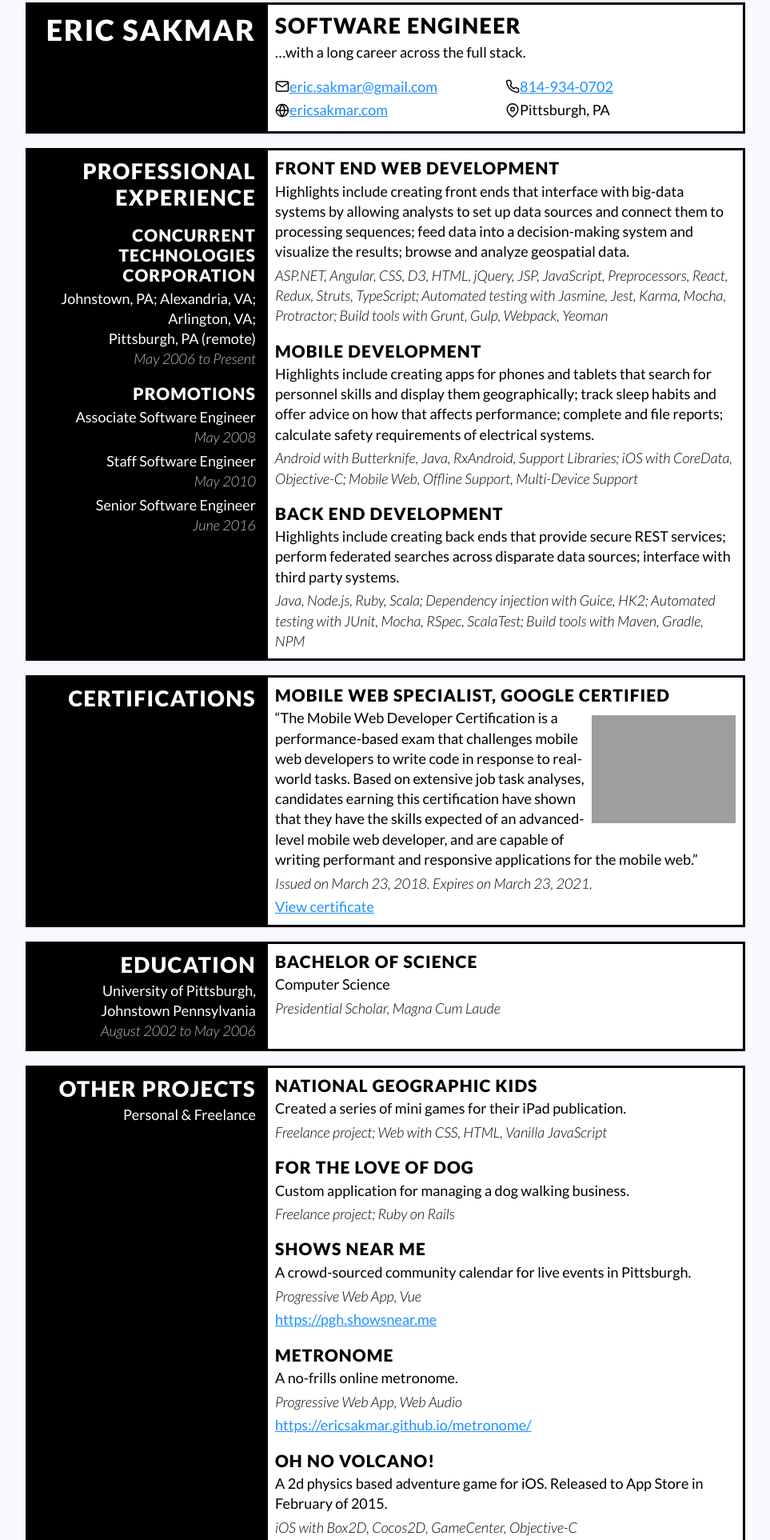
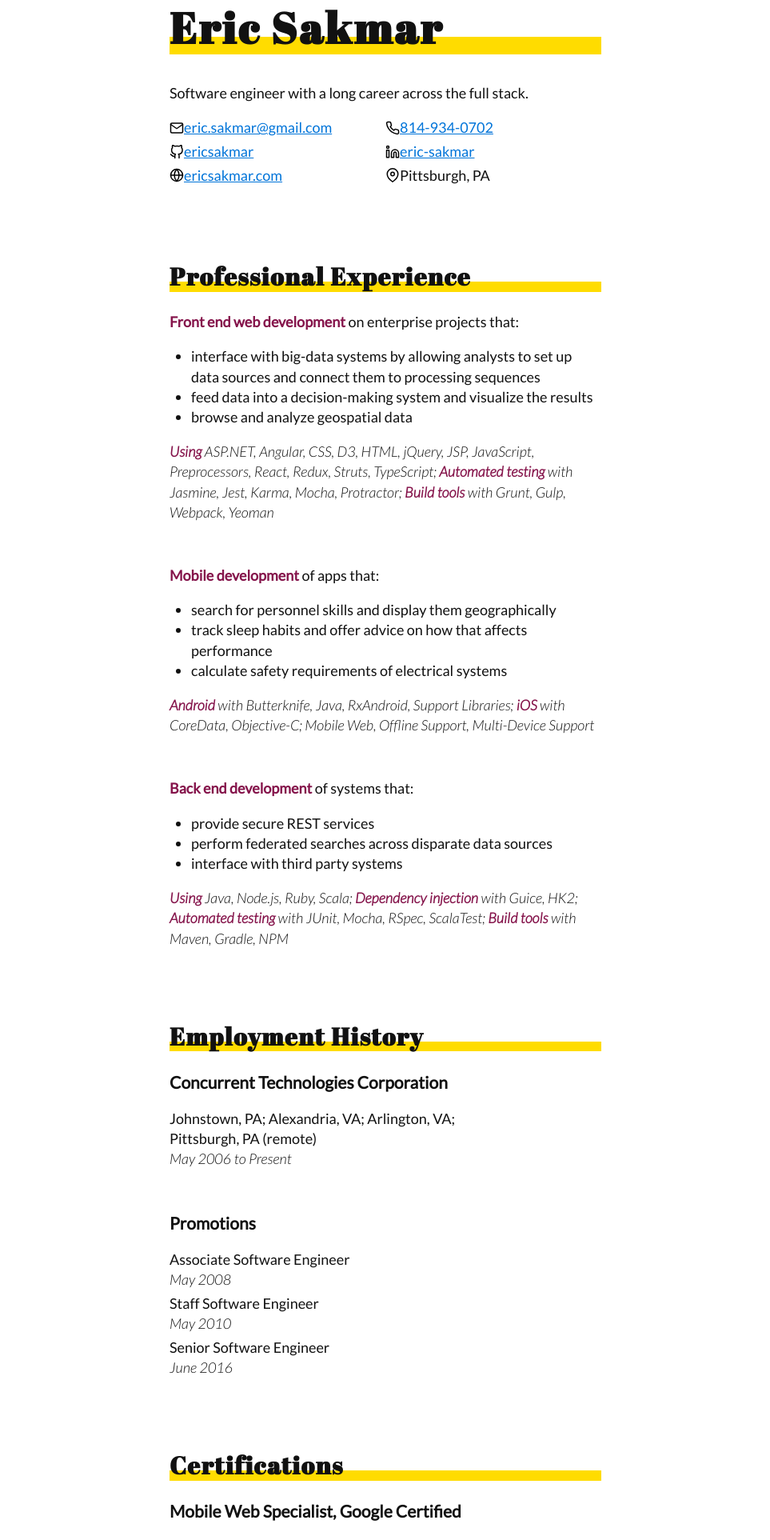
Before and after one commit to ericsakmar/resume-2018, a website: page src/index.html in a window 1280 px wide. Shown: the part 51-1976 px from the top of the page at 80% size, without its empty margins (158-1121 px from the left). Drawn offline with nearby package versions, Linux system fonts and the light colour scheme; files that its build step writes are made by us from their sources; grey boxes are pictures that could not be loaded; files whose address does not match are found by name.

Commit message:
Redesign (#2)
* wip

* tidy up employment history

* updates layout

* add highlights

* style

* better wording

* flatten markup

* style

* colors

* remove styling

* remove styling

* change headers

* clean up

* margins

* fixing up margins

* add links

* colors

* sizes

* fix font

* fonts

* uppercase main title only

* no uppercase

```diff
--- a/gulpfile.js
+++ b/gulpfile.js
@@ -31,6 +31,7 @@ gulp.task('inline', ['copy'], () =>
 gulp.task('serve', ['inline'], () =>
   gulp.src('./dist').pipe(
     webserver({
+      host: '0.0.0.0',
       port: 3000,
       livereload: true,
     }),
--- a/src/index.html
+++ b/src/index.html
@@ -5,29 +5,34 @@
   <title>Eric Sakmar</title>
   <meta name="description" content="Eric Sakmar Professional Resume">
   <meta name="viewport" content="width=device-width, initial-scale=1">
-  <link href="https://fonts.googleapis.com/css?family=Lato:300i,400,900" rel="stylesheet">
+  <link href="https://fonts.googleapis.com/css?family=Lato:300i,400|Abril+Fatface" rel="stylesheet">
   <link rel="stylesheet" href="style.css" inline>
 </head>
 
 <body>
+
   <!-- thanks for looking at the source! you can see the whole thing at:
     https://github.com/ericsakmar/resume-2018 -->
-  <main class="resume" id="top">
-    <header class="block block--main header">
-      <h1 class="h">Eric Sakmar</h1>
-    </header>
 
-    <section class="block contact">
-      <h2 class="h">Software Engineer</h2>
-      <p>&#8230;with a long career across the full stack.</p>
+  <main class="resume">
+    <h1 class="header header--fancy">Eric Sakmar</h1>
+    <p>Software engineer with a long career across the full stack.</p>
 
-      <p class="contact-info">
+    <div class="contact-info">
       <a class="contact-link" href="mailto:eric.sakmar@gmail.com">
         <img class="contact-icon" src="assets/mail.svg" aria-hidden="true" inline />eric.sakmar@gmail.com
       </a>
 
       <a class="contact-link" href="tel:18149340702">
         <img class="contact-icon" src="assets/phone.svg" aria-hidden="true" inline />814-934-0702
+      </a>
+
+      <a class="contact-link" href="https://github.com/ericsakmar">
+        <img class="contact-icon" src="assets/github.svg" aria-hidden="true" inline />ericsakmar
+      </a>
+
+      <a class="contact-link" href="https://www.linkedin.com/in/eric-sakmar/">
+        <img class="contact-icon" src="assets/linkedin.svg" aria-hidden="true" inline />eric-sakmar
       </a>
 
       <a class="contact-link" href="https://ericsakmar.com">
@@ -37,158 +42,104 @@
       <span class="contact-link">
         <img class="contact-icon" src="assets/map-pin.svg" aria-hidden="true" inline />Pittsburgh, PA
       </span>
-      </p>
-    </section>
+    </div>
 
-    <section id="experience" class="block block--main experience">
-      <h2 class="h">Professional Experience</h2>
-      <article class="nudge">
-        <h3 class="h">Concurrent Technologies Corporation</h3>
-        <p>Johnstown,&nbsp;PA; Alexandria,&nbsp;VA; Arlington,&nbsp;VA; Pittsburgh,&nbsp;PA&nbsp;(remote)</p>
-        <p class="details">May 2006 to Present</p>
-      </article>
+    <h2 class="header header--sub header--fancy">Professional Experience</h2>
 
-      <article>
-        <h3 class="h">Promotions</h3>
-        <p>Associate Software Engineer</p>
-        <p class="details">May 2008</p>
-        <p>Staff Software Engineer</p>
-        <p class="details">May 2010</p>
-        <p>Senior Software Engineer</p>
-        <p class="details">June 2016</p>
-      </article>
-    </section>
-
-    <section class="block experience-details">
-      <article>
-        <h3 class="h">Front End Web Development</h3>
-        <p class="highlights">
-          Highlights include creating front ends that
-          interface with big-data systems by allowing analysts to set up data sources and connect them to processing sequences;
-          feed data into a decision-making system and visualize the results;
-          browse and analyze geospatial data.
-        </p>
-        <p class="details">
-          ASP.NET, Angular, CSS, D3, HTML, jQuery, JSP, JavaScript, Preprocessors, React, Redux, Struts, TypeScript;
-          Automated testing with Jasmine, Jest, Karma, Mocha, Protractor;
-          Build tools with Grunt, Gulp, Webpack, Yeoman
+    <article class="article">
+      <h3 class="header header--sub header--light">
+        <span class="highlight">Front end web development</span> on enterprise projects that:
+      </h3>
+      <ul class="highlights">
+        <li>interface with big-data systems by allowing analysts to set up data sources and connect them to processing sequences</li>
+        <li>feed data into a decision-making system and visualize the results</li>
+        <li>browse and analyze geospatial data</li>
+      </ul>
+      <p class="additional-info">
+      <span class="highlight">Using</span> ASP.NET, Angular, CSS, D3, HTML, jQuery, JSP, JavaScript, Preprocessors, React, Redux, Struts, TypeScript;
+        <span class="highlight">Automated testing</span> with Jasmine, Jest, Karma, Mocha, Protractor;
+        <span class="highlight">Build tools</span> with Grunt, Gulp, Webpack, Yeoman
       </p>
     </article>
 
-      <article>
-        <h3 class="h">Mobile Development</h3>
-        <p class="highlights">
-          Highlights include creating apps for phones and tablets that
-          search for personnel skills and display them geographically;
-          track sleep habits and offer advice on how that affects performance;
-          complete and file reports;
-          calculate safety requirements of electrical systems.
-        </p>
-        <p class="details">
-          Android with Butterknife, Java, RxAndroid, Support Libraries;
-          iOS with CoreData, Objective-C;
+    <article class="article">
+      <h3 class="header header--sub header--light">
+        <span class="highlight">Mobile development</span> of apps that:
+      </h3>
+      <ul class="highlights">
+        <li>search for personnel skills and display them geographically</li>
+        <li>track sleep habits and offer advice on how that affects performance</li>
+        <li>calculate safety requirements of electrical systems</li>
+      </ul>
+      <p class="additional-info">
+        <span class="highlight">Android</span> with Butterknife, Java, RxAndroid, Support Libraries;
+        <span class="highlight">iOS</span> with CoreData, Objective-C;
         Mobile Web, Offline Support, Multi-Device Support
       </p>
     </article>
 
-      <article>
-        <h3 class="h">Back End Development</h3>
-        <p class="highlights">
-          Highlights include creating back ends that provide secure REST services;
-          perform federated searches across disparate data sources;
-          interface with third party systems.
-        </p>
-        <p class="details">
-          Java, Node.js, Ruby, Scala;
-          Dependency injection with Guice, HK2;
-          Automated testing with JUnit, Mocha, RSpec, ScalaTest;
-          Build tools with Maven, Gradle, NPM
+    <article class="article">
+      <h3 class="header header--sub header--light">
+        <span class="highlight">Back end development</span> of systems that:
+      </h3>
+      <ul class="highlights">
+        <li>provide secure REST services</li>
+        <li>perform federated searches across disparate data sources</li>
+        <li>interface with third party systems</li>
+      </ul>
+      <p class="additional-info">
+        <span class="highlight">Using</span> Java, Node.js, Ruby, Scala;
+        <span class="highlight">Dependency injection</span> with Guice, HK2;
+        <span class="highlight">Automated testing</span> with JUnit, Mocha, RSpec, ScalaTest;
+        <span class="highlight">Build tools</span> with Maven, Gradle, NPM
       </p>
     </article>
-    </section>
 
-    <section id="certs" class="block block--main certs">
-      <h2 class="h">Certifications</h2>
-    </section>
+    <h2 class="header header--sub header--fancy">Employment History</h2>
 
-    <section class="block certs-details">
-      <article>
-        <h3 class="h">Mobile Web Specialist, Google Certified</h3>
-        <p class="highlights">
+    <article class="article">
+      <h3 class="header header--sub">Concurrent Technologies Corporation</h3>
+      <p class="text">
+        Johnstown,&nbsp;PA; Alexandria,&nbsp;VA; Arlington,&nbsp;VA; Pittsburgh,&nbsp;PA&nbsp;(remote)
+        <br/>
+        <span class="text additional-info">May 2006 to Present</span>
+      </p>
+    </article>
+
+    <article class="article">
+      <h3 class="header header--sub">Promotions</h3>
+      <p class="text">Associate Software Engineer<br/><span class="additional-info">May 2008</span></p>
+      <p class="text">Staff Software Engineer<br/><span class="additional-info">May 2010</span></p>
+      <p class="text">Senior Software Engineer<br/><span class="additional-info">June 2016</span></p>
+    </article>
+
+    <h2 class="header header--sub header--fancy">Certifications</h2>
+
+    <article class="article">
+      <h3 class="header header--sub">Mobile Web Specialist, Google Certified</h3>
+      <p class="text">
         <img class="badge" src="https://api.accredible.com/v1/frontend/credential_website_embed_image/badge/11358263"
           alt="Mobile Web Specialist Badge"/>
         &ldquo;The Mobile Web Developer Certification is a performance-based exam that
         challenges mobile web developers to write code in response to real-world
-          tasks. Based on extensive job task analyses, candidates earning this
-          certification have shown that they have the skills expected of an
-          advanced-level mobile web developer, and are capable of writing
-          performant and responsive applications for the mobile web.&rdquo;
+        tasks.&rdquo;
       </p>
-        <p class="details">Issued on March 23, 2018. Expires on March 23, 2021.</p>
-        <p class="highlights">
-          <a class="external-link screen-only"
+      <p class="text additional-info">Issued on March 23, 2018. Expires on March 23, 2021.</p>
+      <p class="text screen-only">
+        <a class="external-link"
           href="https://www.credential.net/q2dyt5ic?key=e1c5f1dc43e0c81ca277d556d51f8dcf5f821f98959b40aa2d9e8a4a5bbb7cd3">View certificate</a>
       </p>
     </article>
-    </section>
 
-    <section id="education" class="block block--main education">
-      <h2 class="h">Education</h2>
-      <p>University of Pittsburgh, Johnstown Pennsylvania</p>
-      <p class="details">August 2002 to May 2006</p>
-    </section>
+    <h2 class="header header--sub header--fancy">Education</h2>
 
-    <section class="block education-details">
-      <h3 class="h">Bachelor of Science</h3>
-      <p class="highlights">Computer Science</p>
-      <p class="details">Presidential Scholar, Magna Cum Laude</p>
-    </section>
-
-    <section id="projects" class="block block--main projects">
-      <h2 class="h">Other Projects</h2>
-      <p>Personal &amp; Freelance</p>
-    </section>
-
-    <section class="block projects-details">
-      <article>
-        <h3 class="h">National Geographic Kids</h3>
-        <p>Created a series of mini games for their iPad publication.</p>
-        <p class="details">Freelance project; Web with CSS, HTML, Vanilla JavaScript</p>
+    <article class="article">
+      <h3 class="header header--sub">University of Pittsburgh at Johnstown</h3>
+      <p class="text">Bachelor of Science, Computer Science</p>
+      <p class="text">Presidential Scholar, Magna Cum Laude</p>
+      <p class="text additional-info">August 2002 to May 2006</p>
     </article>
 
-      <article>
-        <h3 class="h">For the Love of Dog</h3>
-        <p>Custom application for managing a dog walking business.</p>
-        <p class="details">Freelance project; Ruby on Rails</p>
-      </article>
-
-      <article>
-        <h3 class="h">Shows Near Me</h3>
-        <p>A crowd-sourced community calendar for live events in Pittsburgh.</p>
-        <p class="details">Progressive Web App, Vue</p>
-        <p><a class="external-link" href="https://pgh.showsnear.me">https://pgh.showsnear.me</a></p>
-      </article>
-
-      <article>
-        <h3 class="h">Metronome</h3>
-        <p>A no-frills online metronome.</p>
-        <p class="details">Progressive Web App, Web Audio</p>
-        <p><a class="external-link" href="https://ericsakmar.github.io/metronome/">https://ericsakmar.github.io/metronome/</a></p>
-      </article>
-
-      <article>
-        <h3 class="h">Oh No Volcano!</h3>
-        <p>A 2d physics based adventure game for iOS. Released to App Store in February of 2015.</p>
-        <p class="details">iOS with Box2D, Cocos2D, GameCenter, Objective-C</p>
-      </article>
-
-      <article>
-        <h3 class="h">Arduino &amp Raspberry&nbsp;Pi</h3>
-        <p>Miscellaneous tinkering, often involving LEDs, audio signal processing,
-        and game console emulators.</p>
-        <p class="details">Unix, Python</p>
-      </article>
-    </section>
   </main>
 </body>
 </html>
--- a/src/style.styl
+++ b/src/style.styl
@@ -1,10 +1,11 @@
-accent-color = dodgerblue
-dark-color = black
+accent-color = #0074d9
+text-color = #111
+background-color = #fff
+highlight-color = #85144b
+
 gutter = 1em
 gutter-big = 3em
 gutter-small = 0.5em
-light-color = white
-bg-color = black
 big-break = 50em
 
 html
@@ -14,52 +15,60 @@ html
   box-sizing inherit
 
 body
-  background-color ghostwhite
-  color dark-color
+  color text-color
+  background-color background-color
   font-family 'Lato', sans-serif
+  font-weight 400
   font-size 18px
   margin-top gutter
   margin-right gutter-small
   margin-bottom gutter
   margin-left gutter-small
+  line-height 1.4em
 
 a
   text-decoration-skip ink
   color accent-color
 
 .resume
-  display block
   max-width 30em
   margin 0 auto
 
-article:not(:last-child)
-  margin-bottom gutter
+.header--light
+  font-weight normal
+  font-size 1em
 
-.block
-  padding gutter-small
-  border 0.2em solid bg-color
-  background-color light-color
+.header--fancy
+  font-family 'Abril Fatface', monospace
+  line-height 1.2em
+  letter-spacing 0.05em
+  background-image linear-gradient(
+    background-color,
+    background-color 66%,
+    #ffdc00 66.1%,
+    #ffdc00
+  )
 
-.block--main
-  margin-top gutter
-  background-color bg-color
-  color light-color
+h1
+  font-size 10vw
 
-  .details
-    margin-top 0
-    opacity 0.75
+h2
+  font-size 7vw
+  margin-top gutter-big
 
-.h
-  font-weight 900
-  margin-top 0
-  margin-bottom 0
-  text-transform uppercase
-  letter-spacing 0.05em
+.article
+  margin-bottom gutter-big
 
-p
+.text
   margin-top 0.25em
   margin-bottom 0
-  line-height 1.4em
+
+.highlights
+  padding-left 1.5em
+
+.highlight
+  font-weight 700
+  color highlight-color
 
 .contact-info
   margin-top gutter
@@ -73,7 +82,7 @@ p
   position relative
   top 0.15em
 
-.details
+.additional-info
   font-weight 300
   font-style italic
 
@@ -83,18 +92,25 @@ p
 
 .badge
   float right
-  width 10em
+  width 7em
   margin-top 0.5em
   margin-bottom 0.5em
   margin-left 0.5em
-
-.nudge
-  margin-top 1em
 
 .print-only
   display none
 
 @media all and (min-width: 30em)
+  body
+    margin-top gutter-big
+    margin-bottom gutter-big
+
+  h1
+    font-size 3em
+
+  h2
+    font-size 1.7em
+
   .contact-info
     display flex
     flex-wrap wrap
@@ -102,41 +118,11 @@ p
   .contact-link
     flex-basis 50%
 
-@media all and (min-width: big-break)
-  body
-    margin-top gutter-big
-    margin-right gutter
-    margin-bottom gutter-big
-    margin-left gutter
-
-@supports (display: flex)
-  @media all and (min-width: big-break)
-    .resume
-      display flex
-      flex-wrap wrap
-      max-width 50em
-
-    .block
-      flex-basis 66.6666%
-      margin-bottom 1em
-
-    .block--main
-      flex-basis 33.3333%
-      margin-top 0
-      text-align right
-
-@supports (display: grid)
-  @media all and (min-width: big-break)
-    .resume
-      display grid
-      grid-template-columns 33.3333% 66.6666%
-
 @media print
   // printers seem to prefer floats over flexbox or grid
   body
     font-size 13px
     margin 0
-    background-color #fff
 
   a
     text-decoration none
@@ -157,8 +143,6 @@ p
     float left
     width 66.6666%
     margin-bottom 1em
-    background-color light-color
-    color dark-color
     border 0
     clear right
 
@@ -174,4 +158,3 @@ p
 
   .contact-link
     flex-basis 50%
-    color dark-color
```
Lines whose indentation alone changed are shown as unchanged.
